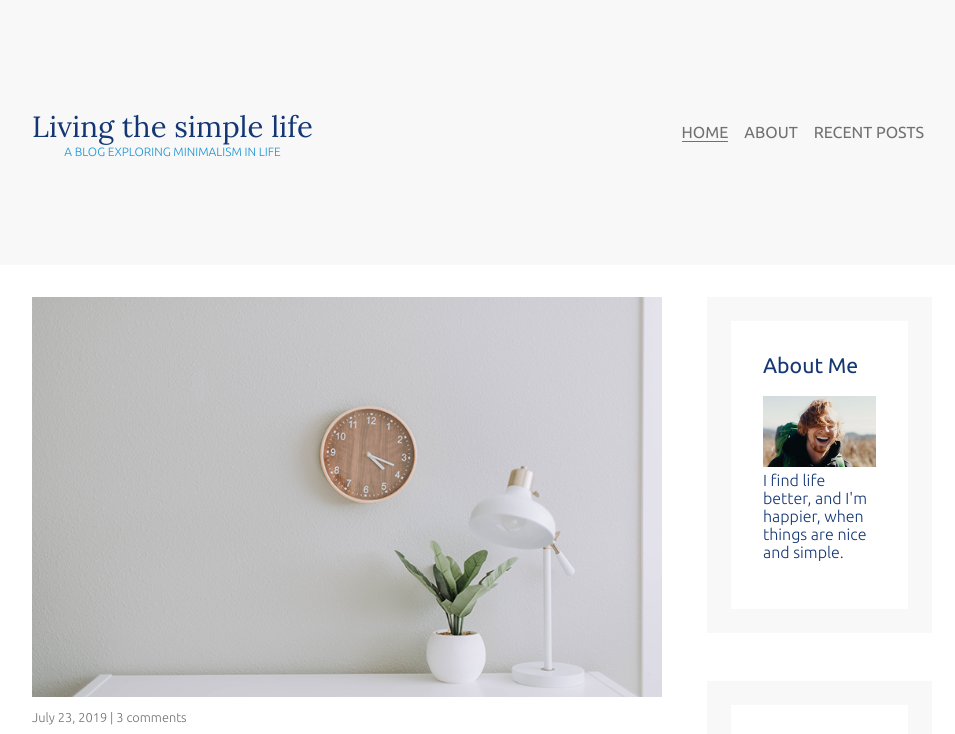
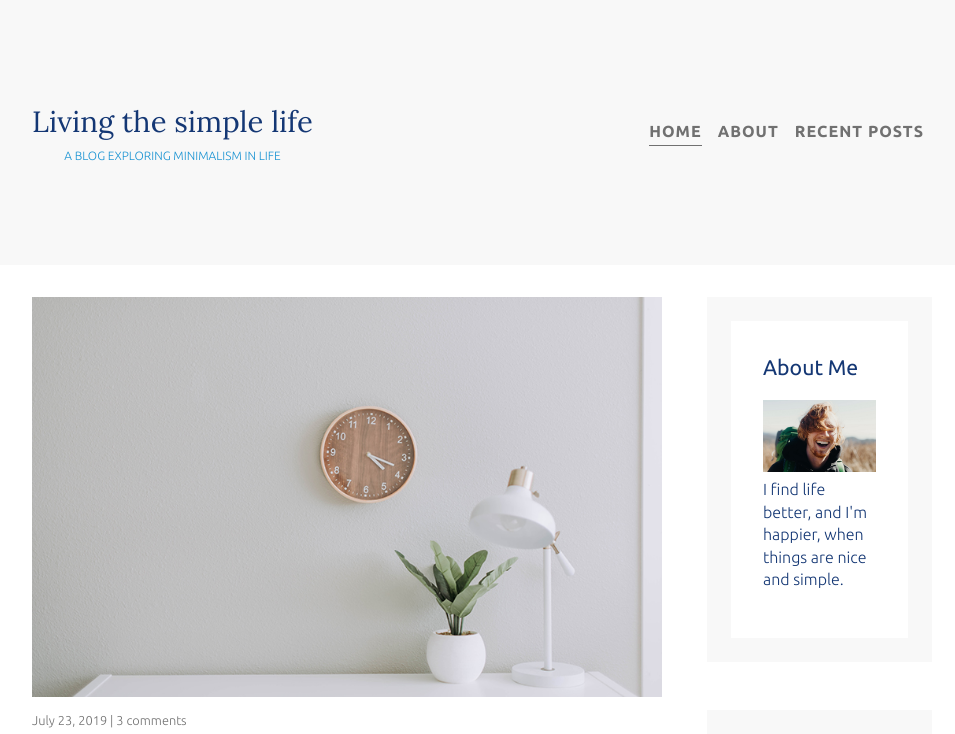
Before and after one commit to Mohammad-Mirzaie/live-simple, a plain HTML site: page index.html in a window 1280 px wide. In both pictures the pointer is over the link "HOME". Shown: the top 734 px of the page, without its empty margins (158-1113 px from the left). Drawn offline with Linux system fonts and the light colour scheme.

Commit message:
add some text style

```diff
--- a/style.css
+++ b/style.css
@@ -7,6 +7,7 @@ body {
   font-weight: 300;
   margin: 0;
   color: #707070;
+  line-height: 1.6;
 }
 header {
   background-color: #f8f8f8;
@@ -82,12 +83,21 @@ strong {
   text-decoration: none;
   color: #717171;
   font-size: 1rem;
-  font-weight: 400;
+  font-weight: 700;
   text-transform: uppercase;
+  letter-spacing: 1px;
   margin: 0.5rem;
+}
+.top-nav-link:hover,
+.top-nav-link:focus {
+  color: #1792d2;
 }
 .current-page {
   border-bottom: solid 1px #717171;
+}
+.current-page:hover,
+.current-page:focus {
+  color: #707070;
 }
 /* Links */
 .article-read-more {
@@ -134,6 +144,7 @@ Layout
   border: solid 1.5rem #f8f8f8;
   padding: 2rem;
   margin-bottom: 3rem;
+  line-height: 1.4;
 }
 footer {
   min-height: 200px;
```
